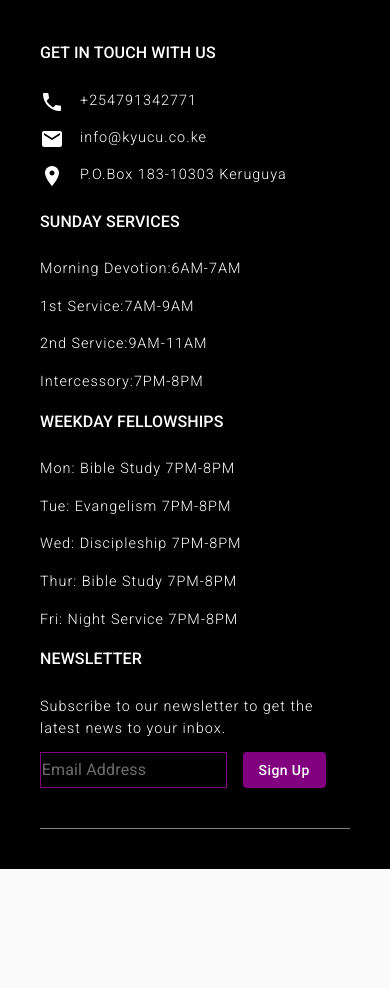
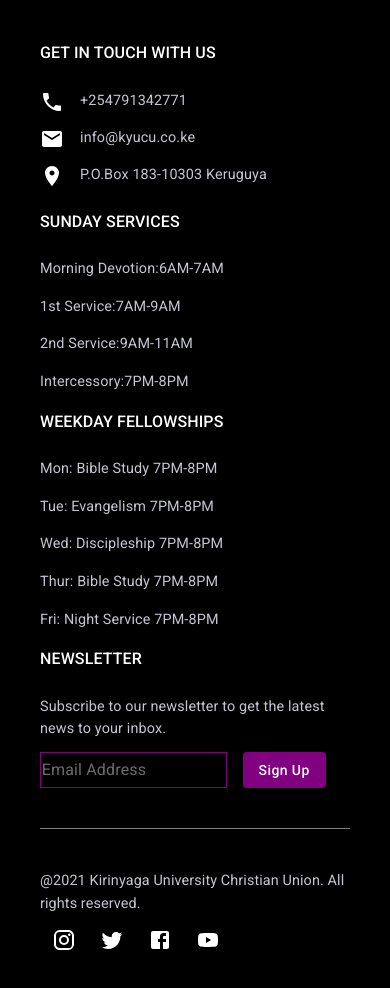
Before and after one commit to KyU-Christian-Union/kyucuwebapp, a React (Create React App) app: page /events in a window 390 px wide. Shown: the top 988 px of the page. Before the commit the page ends 869 px from the top, so only its background shows below. Built offline with nearby package versions, Linux system fonts and the light colour scheme.

Commit message:
make the footer responsive

```diff
--- a/src/components/Footer/Footer.jsx
+++ b/src/components/Footer/Footer.jsx
@@ -1,10 +1,14 @@
 import React from 'react';
-import { Grid, Divider, Container, Typography, Button } from '@material-ui/core';
+import { Grid, Divider, Container, Typography, Button, IconButton } from '@material-ui/core';
 import { makeStyles } from '@material-ui/core/styles';
 import PhoneIcon from '@material-ui/icons/Phone';
 import EmailIcon from '@material-ui/icons/Email';
 import LocationOnIcon from '@material-ui/icons/LocationOn';
 import TextField from '@material-ui/core/TextField';
+import InstagramIcon from '@material-ui/icons/Instagram';
+import TwitterIcon from '@material-ui/icons/Twitter';
+import FacebookIcon from '@material-ui/icons/Facebook';
+import YouTubeIcon from '@material-ui/icons/YouTube';
 
 const useStyles = makeStyles(theme => ({
   footerContainer: {
@@ -17,10 +21,9 @@ const useStyles = makeStyles(theme => ({
     marginBottom: theme.spacing(3)
   },
   footerTypography: {
-    color: theme.palette.common.white,
+    color: '#C5C6D0',
     fontSize: '0.9rem',
-    fontWeight: 200,
-    letterSpacing: '1px'
+    fontWeight: 400
   },
   footerIcon: {
     color: theme.palette.common.white
@@ -39,7 +42,13 @@ const useStyles = makeStyles(theme => ({
   },
   divider: {
     background: '#808080',
-    marginTop: theme.spacing(5)
+    marginTop: theme.spacing(5),
+    marginBottom: theme.spacing(5)
+  },
+  gridBottom: {
+    [theme.breakpoints.down('sm')]: {
+      justifyContent: 'flex-start'
+    }
   }
 }));
 
@@ -47,9 +56,9 @@ const Footer = () => {
   const classes = useStyles();
   return (
     <Container maxWidth="lg" className={classes.footerContainer}>
-      <Grid container spacing={2} justifyContent="center">
+      <Grid container spacing={2}>
         {/** Get In Touch With Us grid */}
-        <Grid item xs={12} sm={6} md={4} lg={3} className={classes.gridC}>
+        <Grid item xs={12} sm={6} md={4} lg={3} direction="column">
           <Typography variant="h6" className={classes.footerHeader}>
             GET IN TOUCH WITH US
           </Typography>
@@ -83,12 +92,12 @@ const Footer = () => {
         </Grid>
 
         {/** Sunday Services Grid */}
-        <Grid item xs={12} sm={6} md={4} lg={3}>
+        <Grid item xs={12} sm={6} md={4} lg={3} direction="column">
           <Typography variant="h6" className={classes.footerHeader}>
             SUNDAY SERVICES
           </Typography>
 
-          <Grid container spacing={2}>
+          <Grid container spacing={2} direction="column">
             <Grid item>
               <Typography className={classes.footerTypography}>Morning Devotion:6AM-7AM</Typography>
             </Grid>
@@ -104,11 +113,11 @@ const Footer = () => {
           </Grid>
         </Grid>
         {/** Weekday Fellowships grid */}
-        <Grid item xs={12} sm={6} md={4} lg={3}>
+        <Grid item xs={12} sm={6} md={4} lg={3} direction="column">
           <Typography variant="h6" className={classes.footerHeader}>
             WEEKDAY FELLOWSHIPS
           </Typography>
-          <Grid className={classes.gridWrapper} container spacing={2}>
+          <Grid className={classes.gridWrapper} container spacing={2} direction="column">
             <Grid item>
               <Typography className={classes.footerTypography}>Mon: Bible Study 7PM-8PM</Typography>
             </Grid>
@@ -127,7 +136,7 @@ const Footer = () => {
           </Grid>
         </Grid>
         {/** Newsletter grid */}
-        <Grid item xs={12} sm={6} md={4} lg={3}>
+        <Grid item xs={12} sm={6} md={4} lg={3} direction="column">
           <Typography variant="h6" className={classes.footerHeader}>
             NEWSLETTER
           </Typography>
@@ -157,6 +166,35 @@ const Footer = () => {
         </Grid>
       </Grid>
       <Divider className={classes.divider} />
+      <Grid container alignItems="center" justifyContent="space-around" className={classes.gridBottom}>
+        <Grid item>
+          <Typography variant="h6" className={classes.footerTypography}>
+            @2021 Kirinyaga University Christian Union. All rights reserved.
+          </Typography>
+        </Grid>
+        <Grid item style={{ display: 'flex' }}>
+          <Grid item align="center">
+            <IconButton>
+              <InstagramIcon className={classes.footerIcon} />
+            </IconButton>
+          </Grid>
+          <Grid item align="center">
+            <IconButton>
+              <TwitterIcon className={classes.footerIcon} />
+            </IconButton>
+          </Grid>
+          <Grid item align="center">
+            <IconButton>
+              <FacebookIcon className={classes.footerIcon} />
+            </IconButton>
+          </Grid>
+          <Grid item align="center">
+            <IconButton>
+              <YouTubeIcon className={classes.footerIcon} />
+            </IconButton>
+          </Grid>
+        </Grid>
+      </Grid>
     </Container>
   );
 };
```
